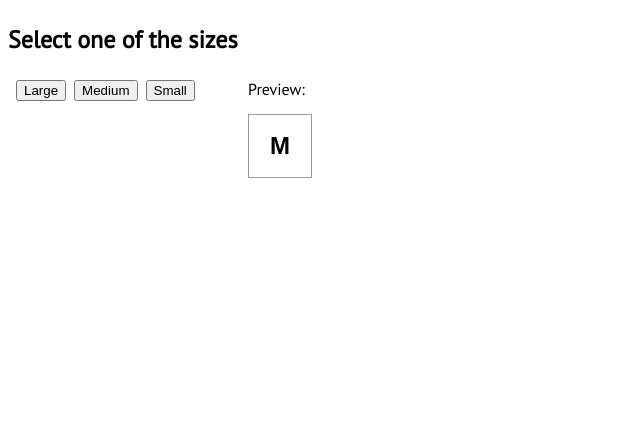
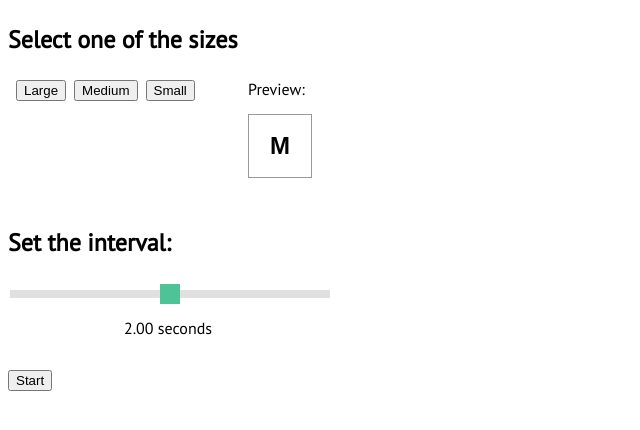
Before and after one commit to aka-sacci/aimtraining_react, a React app: page / in a window 1280 px wide. Shown: the whole page, without its empty margins (0-640 px from the left). Built offline with nearby package versions, Linux system fonts and the light colour scheme.

Commit message:
bar added

```diff
--- a/src/components/game/game.module.scss
+++ b/src/components/game/game.module.scss
@@ -21,3 +21,54 @@
     }
 
   }
+
+  .selectInterval{
+    margin-top: 8rem ;
+    h3{
+      font-size: 1.5rem;
+
+      }
+
+      .rangeDiv{
+        display: block;
+        width: 20rem;
+
+
+        .rangeStyle{
+
+          -webkit-appearance: none;
+          width: 20rem;
+          height: 0.5rem;
+          background: #d3d3d3;
+          outline: none;
+          opacity: 0.7;
+          -webkit-transition: .2s;
+          transition: opacity .2s;
+        }
+
+        .rangeStyle:hover {
+          opacity: 1;
+        }
+
+        .rangeStyle::-webkit-slider-thumb {
+          -webkit-appearance: none;
+          appearance: none;
+          width: 1.25rem;
+          height: 1.25rem;
+          background: #04AA6D;
+          cursor: pointer;
+        }
+
+       p{
+         text-align: center;
+         align-self: center;
+       }
+
+       button{
+         margin-top: 1rem;
+       }
+
+
+
+        }
+      }
--- a/src/components/game/index.js
+++ b/src/components/game/index.js
@@ -2,7 +2,7 @@ import React from 'react';
 import gameStyle from './game.module.scss'
 import Board from '../board'
 import Square from '../square'
-
+import convertDStoSeconds from '../../utils/convertDStoSeconds'
 export default class Game extends React.Component{
 
     constructor(props){
@@ -10,7 +10,8 @@ export default class Game extends React.Component{
         super(props);
         this.state = {
          squares: Array,
-         size: "M"
+         size: "M",
+         time: 200
         };
     }
 
@@ -20,6 +21,13 @@ export default class Game extends React.Component{
             size: sizeHandler
         })
 
+    }
+
+    intervalHandler(){
+      const rangeTime = document.getElementById('range').value;
+      this.setState({
+          time: rangeTime
+      })
     }
 
     render(){
@@ -51,6 +59,17 @@ export default class Game extends React.Component{
             </div>
           </div>
 
+          <div className={gameStyle.selectInterval}>
+            <h3>Set the interval:</h3>
+            <div className={gameStyle.rangeDiv}>
+            <input type="range" min="1" max="400" defaultValue="200" className={gameStyle.rangeStyle} onChange={() => this.intervalHandler()} id="range"/>
+            <p>{convertDStoSeconds(this.state.time)} seconds</p>
+
+                <button>Start</button>
+
+            </div>
+          </div>
+
 
 
           </>
--- /dev/null
+++ b/src/utils/convertDStoSeconds.js
@@ -0,0 +1,4 @@
+export default function convertDStoSeconds(ms){
+    var convertedValue = ms/100
+    return convertedValue.toFixed(2)
+}
```
